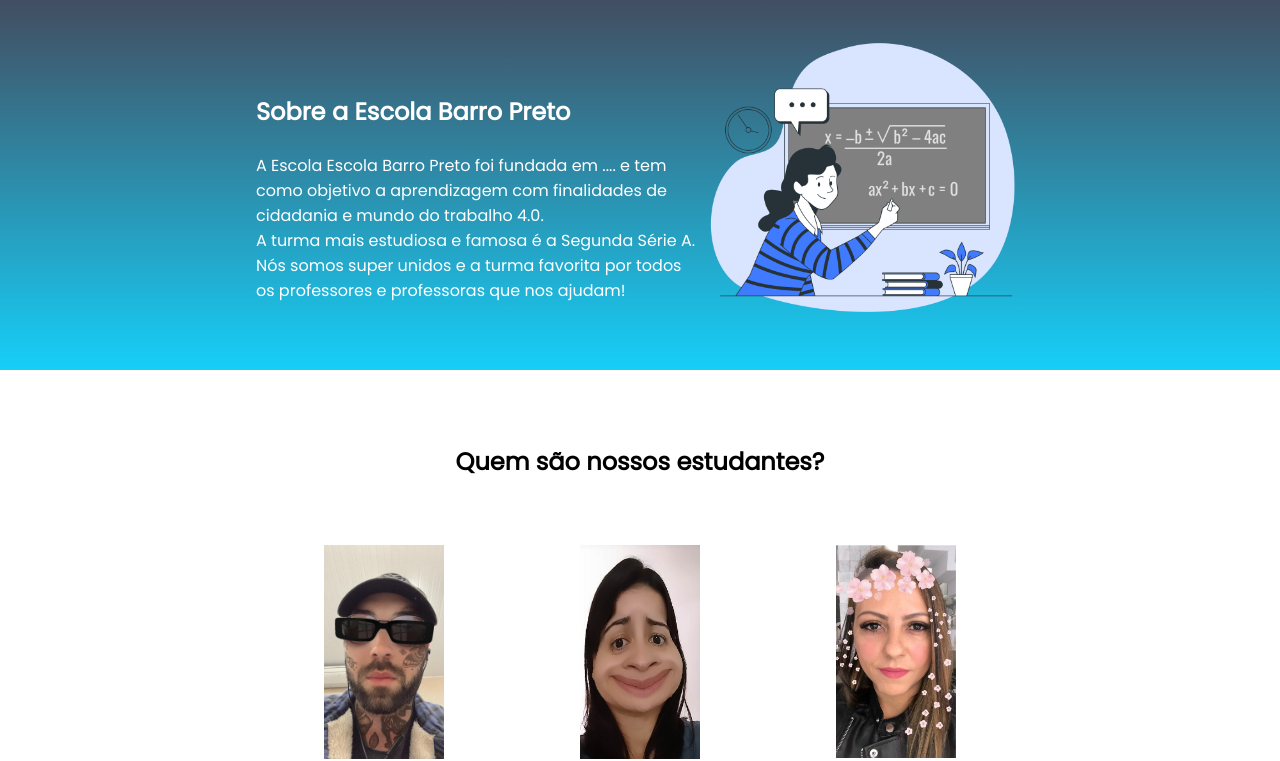
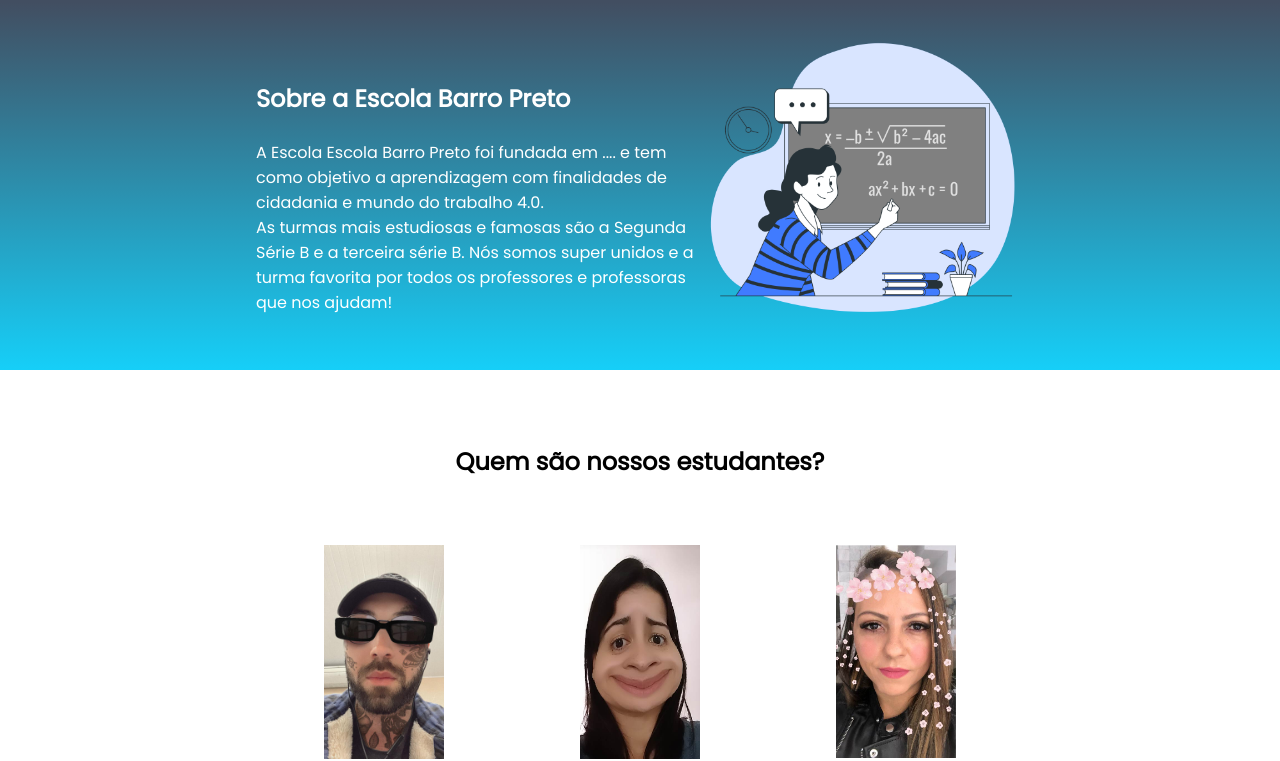
Before and after one commit to ProfRenatoPereira/primeirosite, a plain HTML site: page index.html in a window 1280 px wide. Shown: the part 75-836 px from the top of the page. Drawn offline with Linux system fonts and the light colour scheme.

Commit message:
Update index.html

```diff
--- a/index.html
+++ b/index.html
@@ -22,7 +22,7 @@
         <div class="escola-div-conteudo">
             <h2 class="escola-titulo">Sobre a Escola Barro Preto</h2>
             <p class="escola-texto-um">A Escola Escola Barro Preto foi fundada em .... e tem como objetivo a aprendizagem com finalidades de cidadania e mundo do trabalho 4.0.</p>
-            <p class="escola-texto-dois">A turma mais estudiosa e famosa é a Segunda Série A. Nós somos super unidos e a turma favorita por todos os professores e professoras que nos ajudam!</p>
+            <p class="escola-texto-dois">As turmas mais estudiosas e famosas são a Segunda Série B e a terceira série B. Nós somos super unidos e a turma favorita por todos os professores e professoras que nos ajudam!</p>
         </div>
         <img class="escola-imagem" src="Formula-bro.png" alt="imagem que representa uma professora em sala de aula">
     </section>
```
